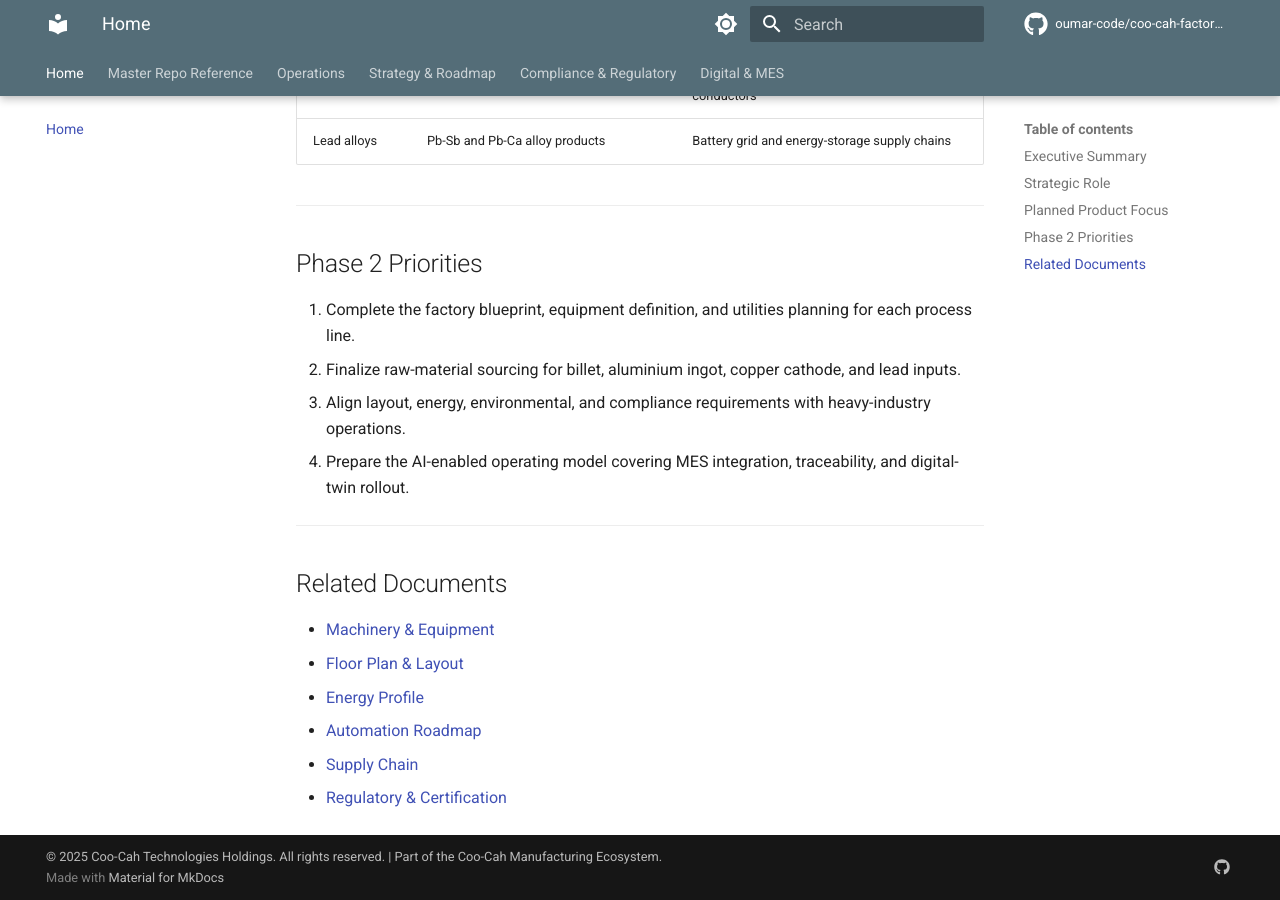
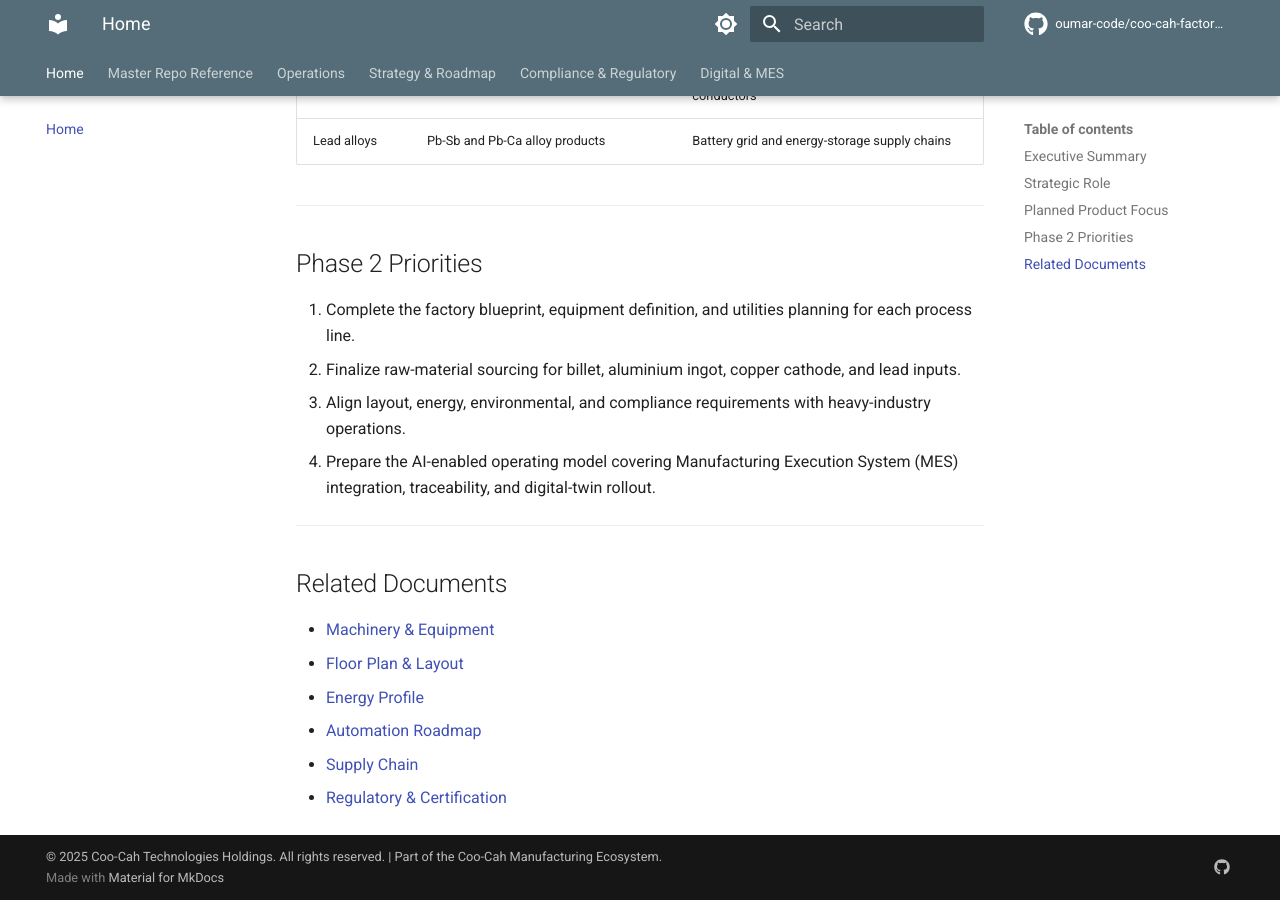
Before and after one commit to oumar-code/coo-cah-factory-chemicals-metallurgical, an MkDocs documentation site: the page built from docs/index.md, in a window 1280 px wide and 900 px high, scrolled down 1557 px. Built offline with MkDocs 1.6.1 and Material for MkDocs 9.7.7, drawn with Linux system fonts in a browser that asks for light colours; comment, search, counter and statistics services are not loaded.

Commit message:
Clarify MES acronym in summary
Agent-Logs-Url: https://github.com/oumar-code/coo-cah-factory-chemicals-metallurgical/sessions/bcc3f120-55a5-406e-a1d7-e975b96ac811

Co-authored-by: oumar-code <191870748+oumar-code@users.noreply.github.com>

```diff
--- a/docs/index.md
+++ b/docs/index.md
@@ -55,7 +55,8 @@ metal-intensive production.
 1. Complete the factory blueprint, equipment definition, and utilities planning for each process line.
 2. Finalize raw-material sourcing for billet, aluminium ingot, copper cathode, and lead inputs.
 3. Align layout, energy, environmental, and compliance requirements with heavy-industry operations.
-4. Prepare the AI-enabled operating model covering MES integration, traceability, and digital-twin rollout.
+4. Prepare the AI-enabled operating model covering Manufacturing Execution System (MES)
+   integration, traceability, and digital-twin rollout.
 
 ---
 
```
